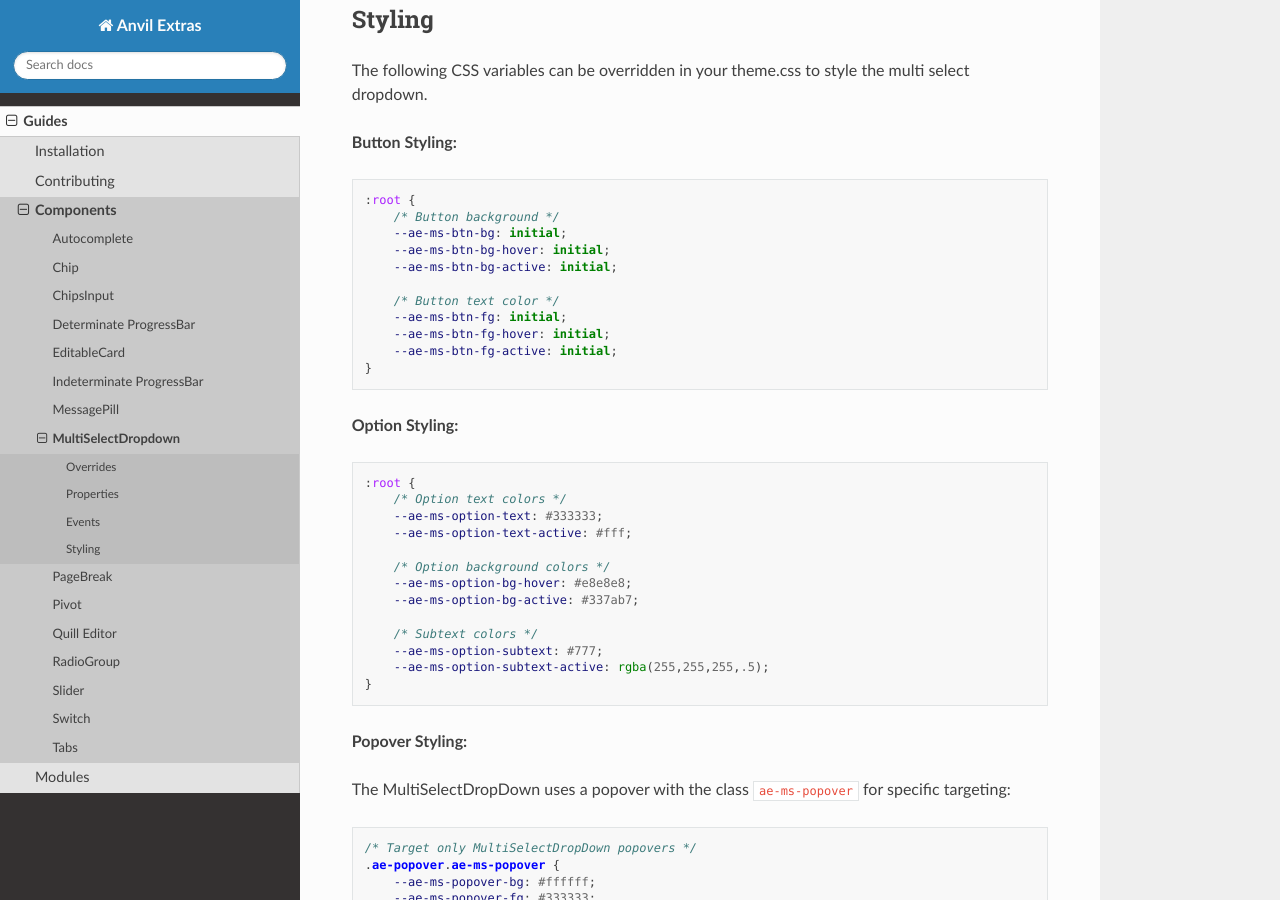
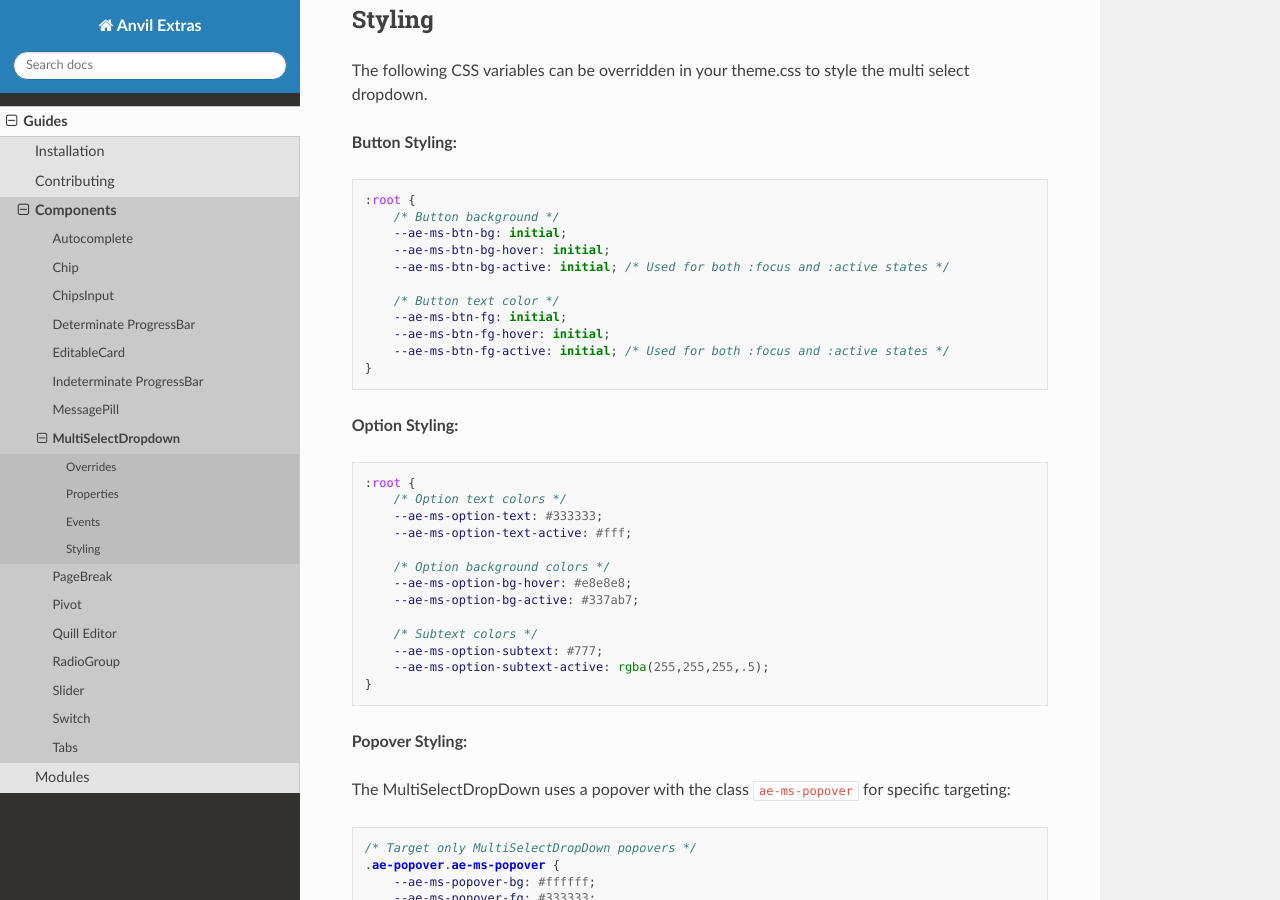
Before and after one commit to anvilistas/anvil-extras, a Sphinx documentation site: the page built from docs/guides/components/multi_select_dropdown.rst, in a window 1280 px wide and 900 px high, scrolled down 2870 px. Built offline with Sphinx 7.4.7 and the Read the Docs theme 3.1.0, drawn with Linux system fonts in a browser that asks for light colours.

Commit message:
feat: add focus state styles to MultiSelectDropDown button

```diff
--- a/docs/guides/components/multi_select_dropdown.rst
+++ b/docs/guides/components/multi_select_dropdown.rst
@@ -176,12 +176,12 @@
         /* Button background */
         --ae-ms-btn-bg: initial;
         --ae-ms-btn-bg-hover: initial;
-        --ae-ms-btn-bg-active: initial;
+        --ae-ms-btn-bg-active: initial; /* Used for both :focus and :active states */
 
         /* Button text color */
         --ae-ms-btn-fg: initial;
         --ae-ms-btn-fg-hover: initial;
-        --ae-ms-btn-fg-active: initial;
+        --ae-ms-btn-fg-active: initial; /* Used for both :focus and :active states */
     }
 
 **Option Styling:**
```
Also changed, not shown: 1 other file.
